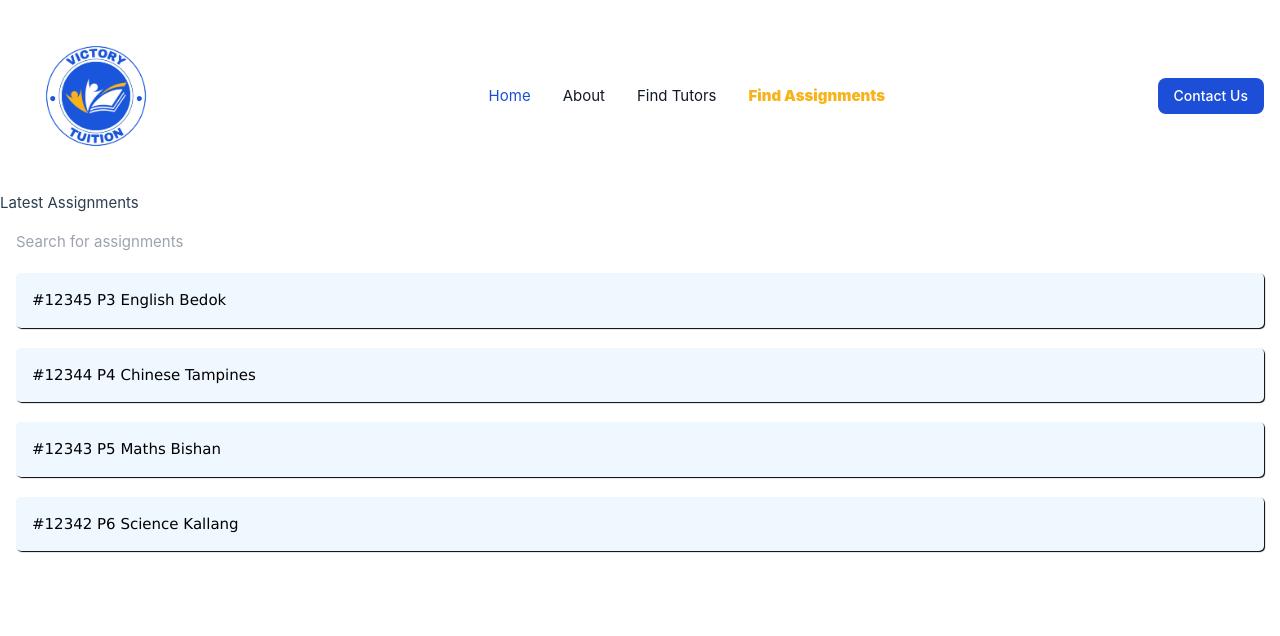
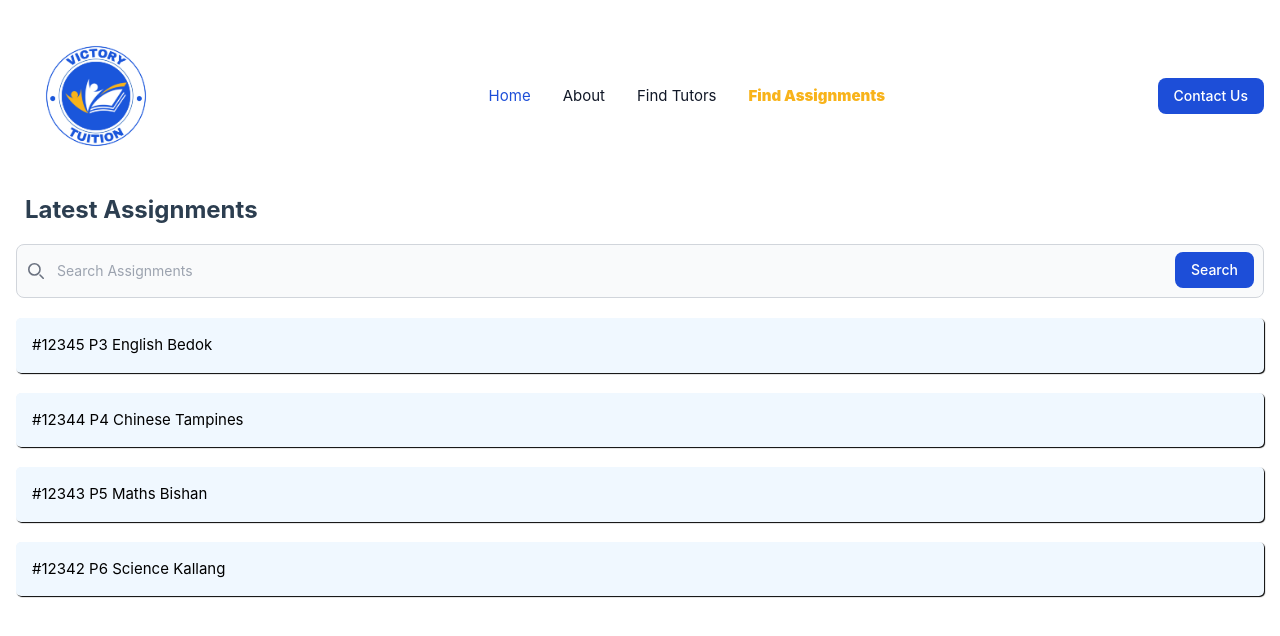
Before and after one commit to zqleow13/Tuition-Website, a Vue app: page /findassignments in a window 1280 px wide. Shown: the top 636 px of the page. Built offline with nearby package versions, Linux system fonts and the light colour scheme.

Commit message:
Added in hero image and CTA button in homepage

```diff
--- a/src/views/AssignmentsView.vue
+++ b/src/views/AssignmentsView.vue
@@ -20,17 +20,35 @@
     <div>
         <h1>Latest Assignments</h1>
         <div class="assignments">
-        <input type="text" placeholder="Search for assignments" v-model="search">
-            <RouterLink :to="`/findassignments/assignments/${assignment.id}`" v-for="assignment in searchedAssignments" :key="assignment.id" href="">
-                {{ assignment.ref }}
-                {{ assignment.subject }}
-                {{ assignment.location }}
-            </RouterLink>
+        <!-- Search function -->
+        <form>
+            <label for="default-search" class="mb-2 text-sm font-medium text-gray-900 sr-only dark:text-white">Search</label>
+            <div class="relative">
+                <div class="absolute inset-y-0 left-0 flex items-center pl-3 pointer-events-none">
+                    <svg class="w-4 h-4 text-gray-500 dark:text-gray-400" aria-hidden="true" xmlns="http://www.w3.org/2000/svg" fill="none" viewBox="0 0 20 20">
+                        <path stroke="currentColor" stroke-linecap="round" stroke-linejoin="round" stroke-width="2" d="m19 19-4-4m0-7A7 7 0 1 1 1 8a7 7 0 0 1 14 0Z"/>
+                    </svg>
+                </div>
+                <input type="search" id="default-search" class="block w-full p-4 pl-10 text-sm text-gray-900 border border-gray-300 rounded-lg bg-gray-50 focus:ring-blue-500 focus:border-blue-500 dark:bg-gray-700 dark:border-gray-600 dark:placeholder-gray-400 dark:text-white dark:focus:ring-blue-500 dark:focus:border-blue-500" placeholder="Search Assignments" v-model="search">
+                <button type="submit" class="text-white absolute right-2.5 bottom-2.5 bg-blue-700 hover:bg-blue-800 focus:ring-4 focus:outline-none focus:ring-blue-300 font-medium rounded-lg text-sm px-4 py-2 dark:bg-blue-600 dark:hover:bg-blue-700 dark:focus:ring-blue-800">Search</button>
+            </div>
+        </form>
+        <RouterLink :to="`/findassignments/assignments/${assignment.id}`" v-for="assignment in searchedAssignments" :key="assignment.id" href="">
+            {{ assignment.ref }}
+            {{ assignment.subject }}
+            {{ assignment.location }}
+        </RouterLink>
         </div>
     </div>
 </template>
 
 <style scoped>
+
+    h1 {
+        margin-left: 25px;
+        font-size: 24px;
+        font-weight: bold;
+    }
     .assignments {
         display: flex;
         flex-direction: column;
@@ -45,7 +63,7 @@
         border-radius: 5px;
         background-color: aliceblue;
         padding: 1rem;
-        font-family: Verdana, Geneva, Tahoma, sans-serif;
+        font-family: default;
 
     }
 
--- a/src/views/HomeView.vue
+++ b/src/views/HomeView.vue
@@ -1,7 +1,13 @@
 <template>
-    <div>
-        <!-- insert hero image -->
-    </div>
+    <!-- Hero image with Contact Us Today CTA button -->
+    <header class="w-100 h-96 bg-[url('hero-image.jpeg')] bg-cover bg-center flex justify-center items-center">
+        <div class="flex flex-col justify-center items-center">
+            <h1 class="text-center text-5xl text-white font-bold drop-shadow-lg">Looking for Reliable and Trustworthy Home Tutors?</h1>
+            <p class="mt-5 text-center text-lg text-white opacity-70 mb-4">We have over 100 dedicated home tutors to help your child ace their work!</p>
+            <a class="text-white bg-blue-700 hover:bg-blue-800 focus:ring-4 focus:outline-none focus:ring-blue-300 font-medium rounded-lg text-sm px-4 py-4 text-center mr-3 md:mr-0 dark:bg-blue-600 dark:hover:bg-blue-700 dark:focus:ring-blue-800"
+                href="#">Contact Us Today!</a>
+        </div>
+    </header>
 
     <!-- insert testimonials -->
 
```
Also changed, not shown: hero-image.jpeg (added).
